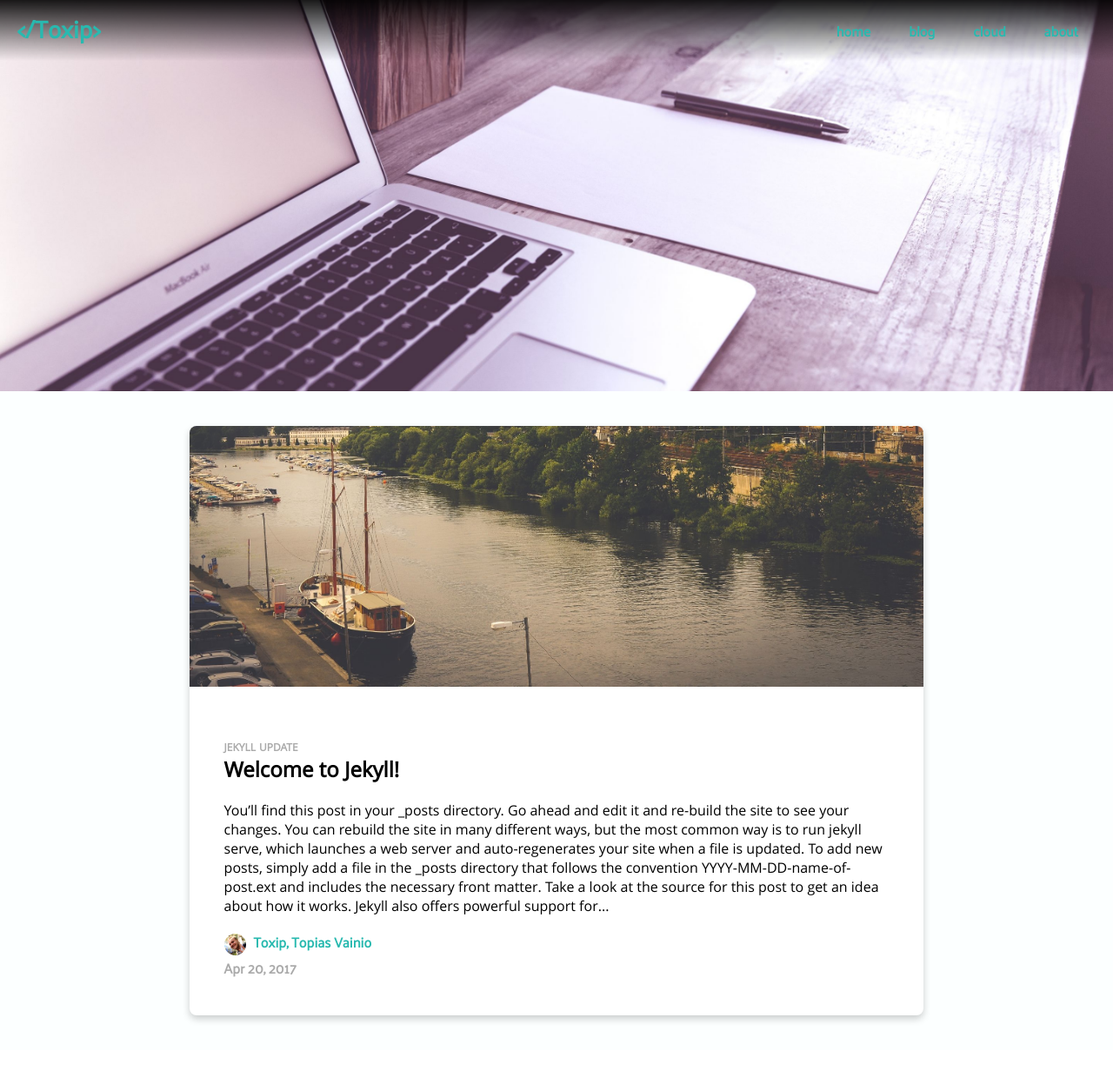
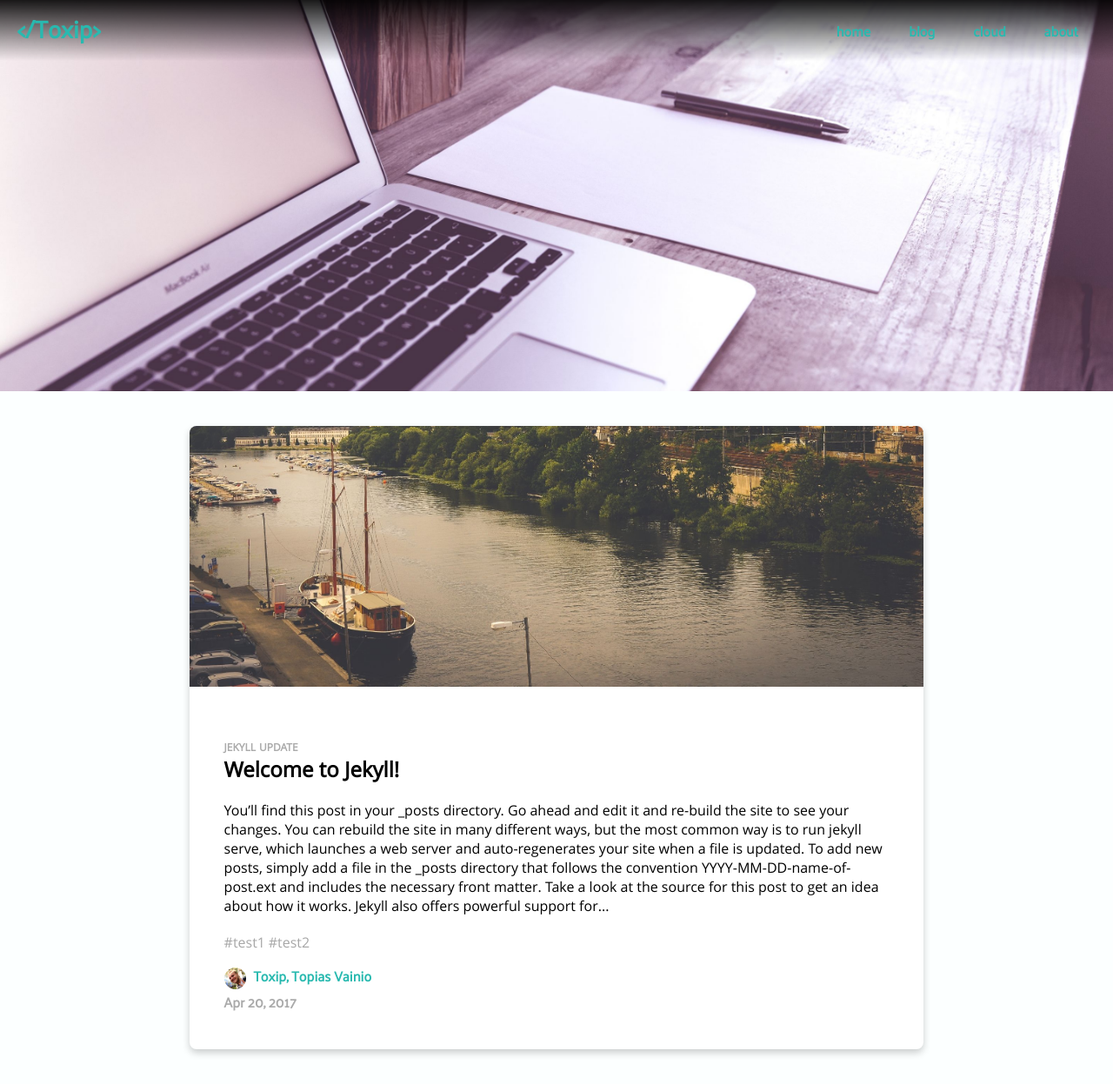
Before and after one commit to topiasv/toxip.net, a Jekyll site: the page built from blog.html, in a window 1280 px wide and 1247 px high. Shown: the whole window at 87% size. Built offline with Jekyll 4.4.1, drawn with Linux system fonts in a browser that asks for light colours; nearby versions of some CDN libraries.

Commit message:
Add tags to post cards

```diff
--- a/blog.html
+++ b/blog.html
@@ -17,6 +17,11 @@ header-text-color: white
             </header>
             <p>{{ post.content | strip_html | truncatewords: 100 }}</p>
             <footer class="post-card-meta">
+               <div class="post-card-tags">
+                  {% for tag in post.tags %}
+                     <span class="post-card-tag">#{{ tag }}</span>
+                  {% endfor %}
+               </div>
                <div class="post-card-author-container">
                   <a href=""{{ site.url }}{{ site.baseurl }}author"><img class="post-card-avatar" src="/img/avatar.jpg"/></a>
                   <a class="post-card-author" href=""{{ site.url }}{{ site.baseurl }}author">{{ site.author }}</a>
--- a/css/main.css
+++ b/css/main.css
@@ -250,9 +250,12 @@ html:not(.can-touch) #nav a:hover {
 }
 
 .post-card-tags {
-  font-weight: bold;
+  margin-bottom: 10px;
+}
+
+.post-card-tag {
   font-family: 'Open Sans', sans-serif;
-  color: #28b9af;
+  color: #a7a7a7;
 }
 
 .post-card-content {
```
